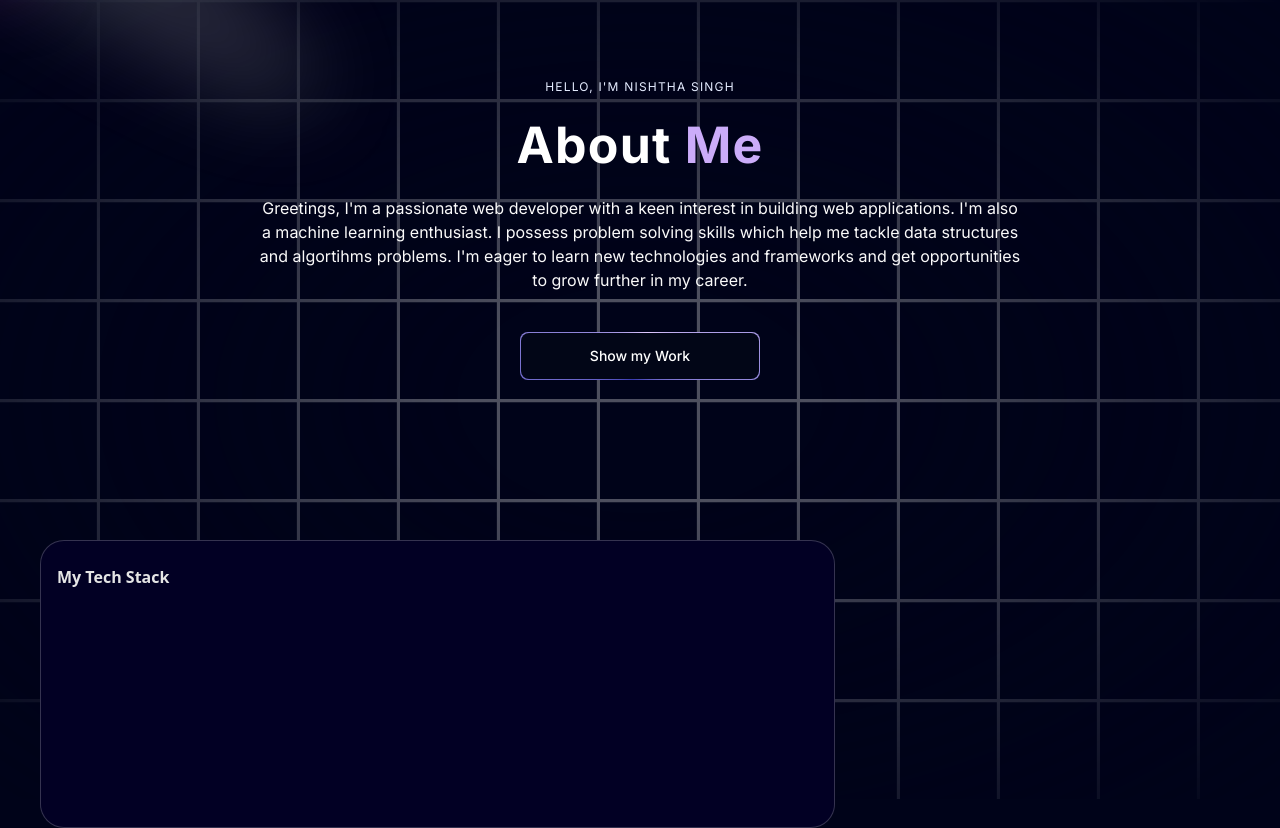
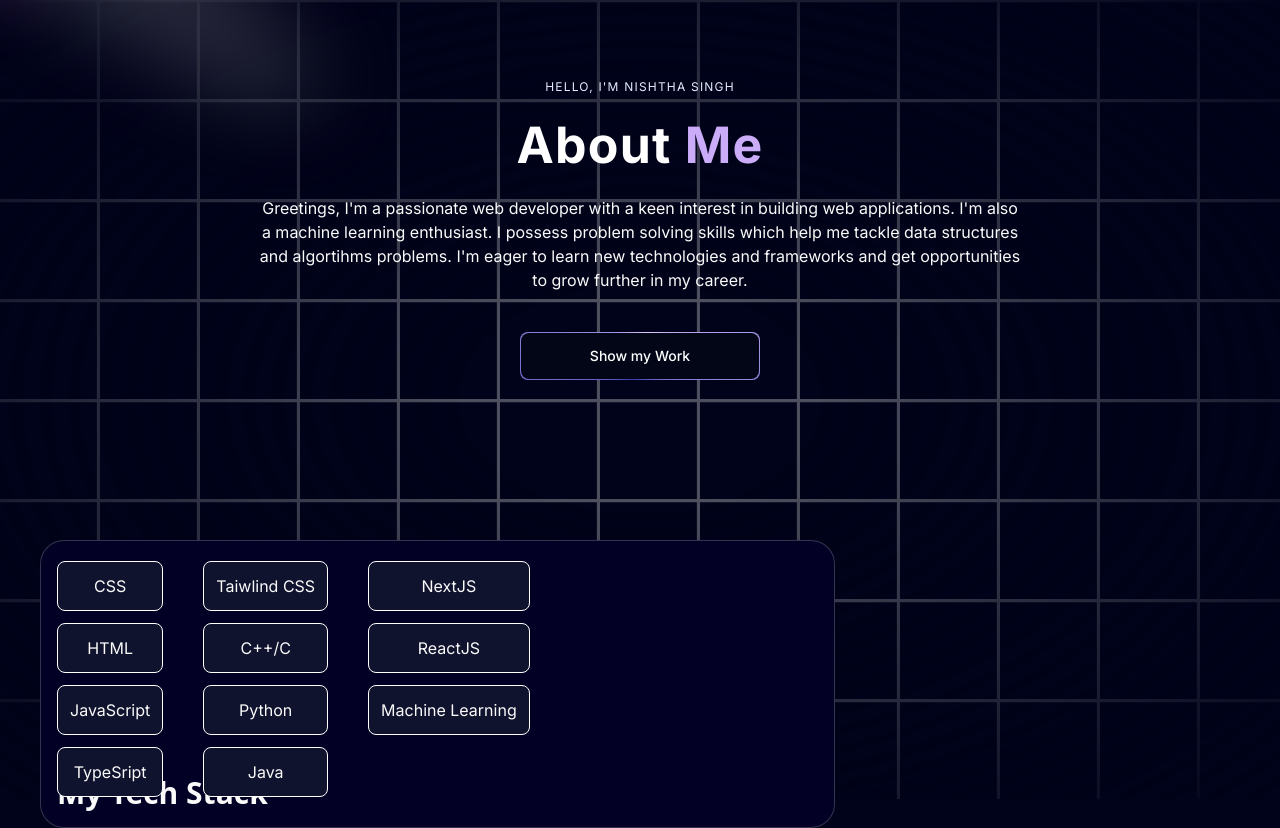
Before and after one commit to nishthasingh20/Portfolio_Website, a Next.js app: page / in a window 1280 px wide. Shown: the part 209-1037 px from the top of the page. Built offline with nearby package versions, Linux system fonts and the light colour scheme.

Commit message:
techstack

```diff
--- a/components/ui/BentoGrid.tsx
+++ b/components/ui/BentoGrid.tsx
@@ -51,9 +51,16 @@ export const BentoGridItem = ({
       }}
       >
 
+      <div className={`${id === 1} && 'flex justify-center h-full`}>
+        <div className={cn(
+          titleClassName, 'group-hover/bento:translate-x-2 transition duration-200 relative md:h-full min-h-40 flex flex-col px-5 p-5 lg:p-10'
+        )}>
+        </div>
+      </div>
+
       <div className="group-hover/bento:translate-x-2 transition duration-200">
         <div
-          className="font-sans font-bold text-neutral-600 dark:text-neutral-200 mb-2 mt-2">
+          className="font-sans font-bold text-lg lg:text-3xl max-w-96 z-10">
           {title}
         </div>
         <div
@@ -61,6 +68,34 @@ export const BentoGridItem = ({
           {description}
         </div>
       </div>
+
+        {id === 1 && (
+          <>
+            <div className="flex gap-5 lg:gap-10 w-fit absolute -left--1 top-1 lg:-left--1">
+              <div className="flex flex-col gap-0.5 lg: gap-3">
+                {['CSS', 'HTML', 'JavaScript', 'TypeSript'].map((item) => (
+                  <span key = {item} className="py-3 lg:py-3 lg:px-3 px-3 text-xs lg:text-base opacity-100 lg:opacity-100 rounded-lg text-center bg-[#10132E] border border-white">
+                    {item}
+                  </span>
+                ))}
+              </div>
+              <div className="flex flex-col gap-0.5 lg: gap-3">
+                {['Taiwlind CSS', 'C++/C', 'Python', 'Java'].map((item) => (
+                  <span key = {item} className="py-3 lg:py-3 lg:px-3 px-3 text-xs lg:text-base opacity-100 lg:opacity-100 rounded-lg text-center bg-[#10132E] border border-white">
+                    {item}
+                  </span>
+                ))}
+              </div>
+              <div className="flex flex-col gap-0.5 lg: gap-3">
+                {['NextJS', 'ReactJS', 'Machine Learning'].map((item) => (
+                  <span key = {item} className="py-3 lg:py-3 lg:px-3 px-3 text-xs lg:text-base opacity-100 lg:opacity-100 rounded-lg text-center bg-[#10132E] border border-white">
+                    {item}
+                  </span>
+                ))}
+              </div>
+            </div>
+          </>
+        )}
     </div>)
   );
 };
--- a/data/index.ts
+++ b/data/index.ts
@@ -16,7 +16,7 @@ export const items = [
       id: 1,
       title: "My Tech Stack",
       description: "",
-      className: "lg:col-span-1.5 md:col-span-2 md:row-span-1 lg:min-h-[20vh]",
+      className: "lg:col-span-1.5 md:col-span-2 md:row-span-1 lg:min-h-[20vh] z-index-50",
       imgClassName: "w-full h-full",
       titleClassName: "justify-end",
       img: "/b1.svg",
```
